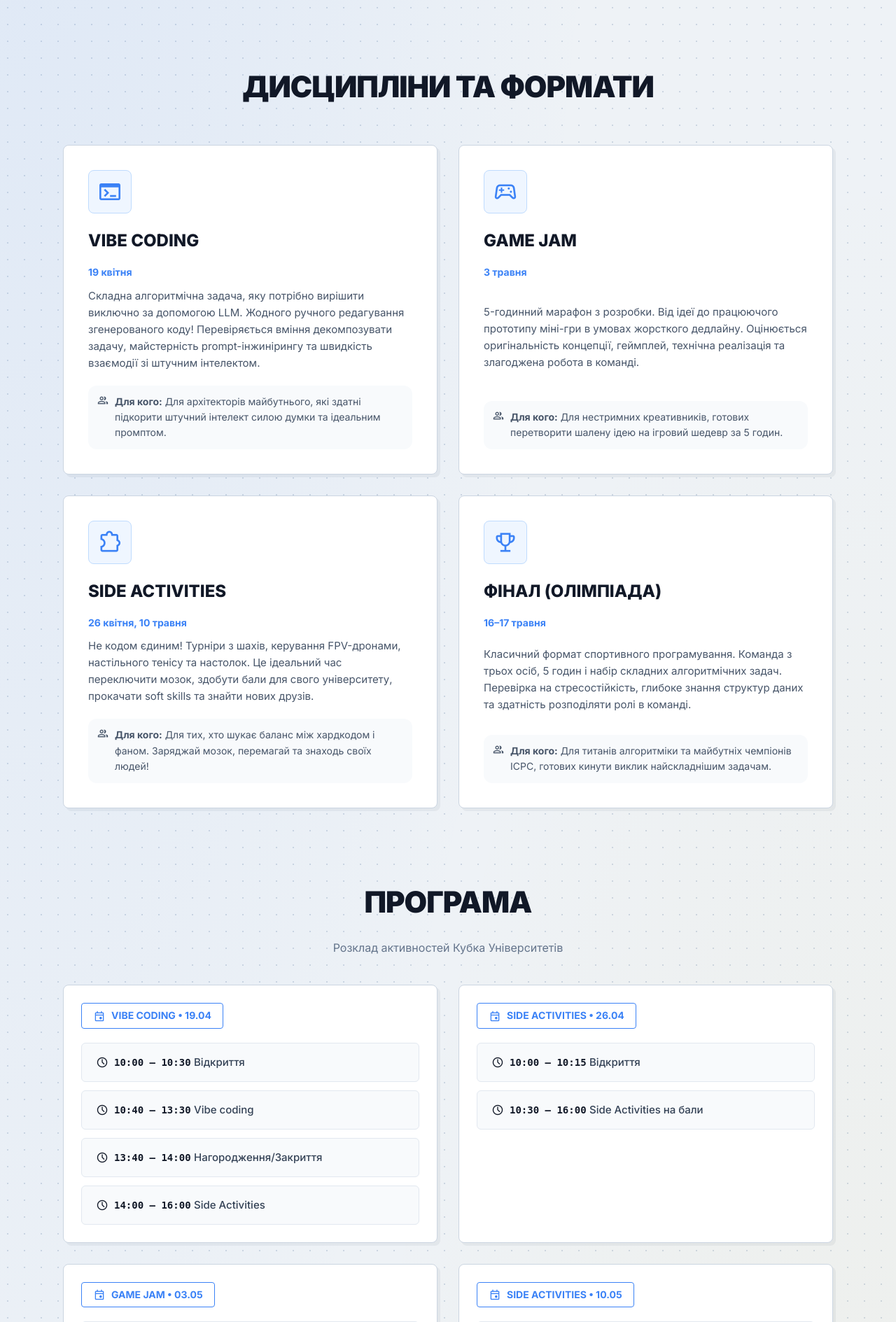
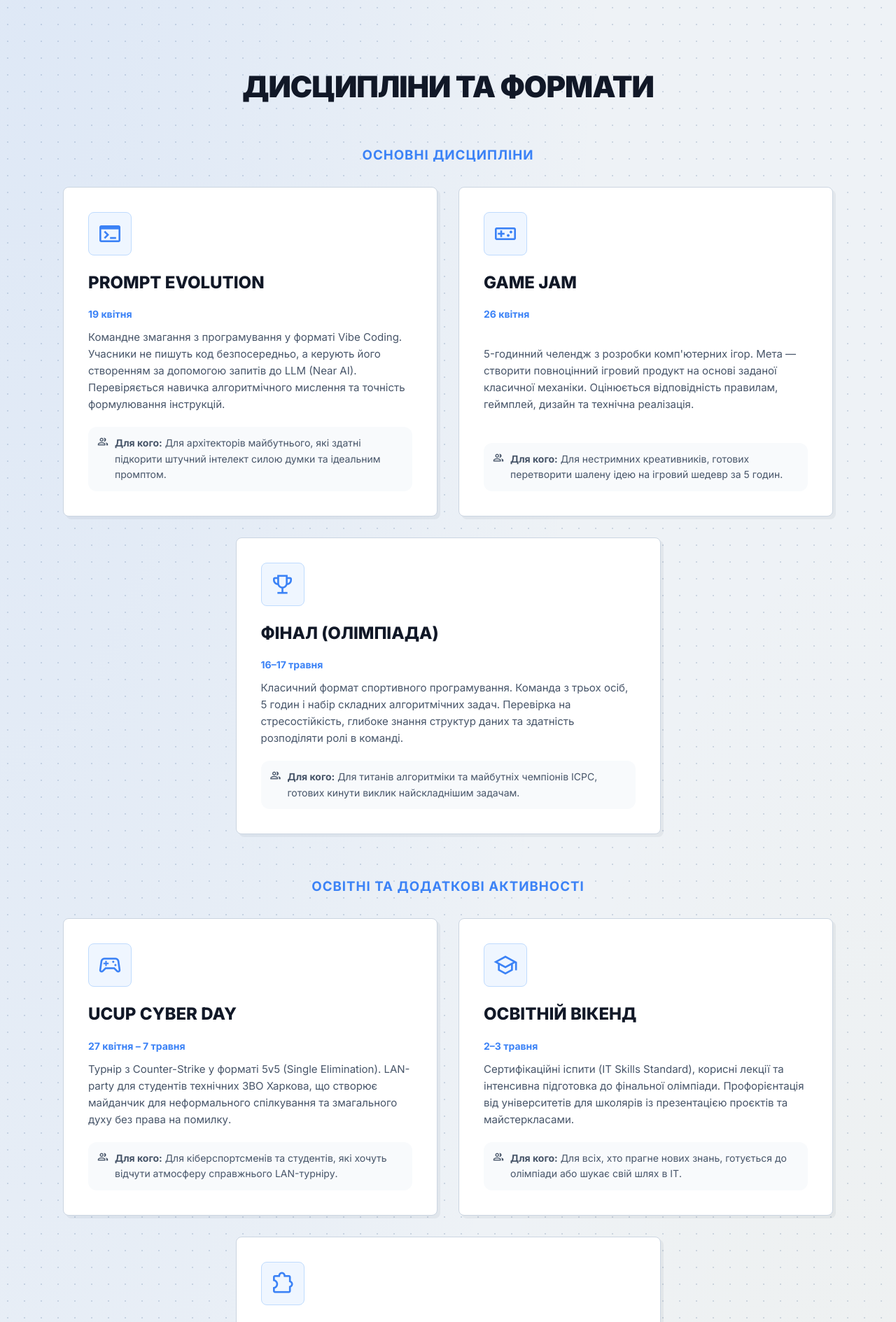
Before and after one commit to Carbo-hub/ucup2026, a FastAPI app: page / in a window 1280 px wide. Shown: the part 1440-3329 px from the top of the page at 70% size. Run offline with FastAPI, Linux system fonts and the light colour scheme.

Commit message:
09/04 update 1

```diff
--- a/main.py
+++ b/main.py
@@ -31,9 +31,9 @@ async def read_root(request: Request, lang: str = "ua"):
             "css_version": css_version,
             "ucup_logo": "/static/logos/ucup.png",
             "ui": site_data["ui"],
-            "events": site_data["events"],
+            "main_events": site_data.get("main_events", []),
+            "side_events": site_data.get("side_events", []),
             "schedule": site_data["schedule"],
-            "organizers": site_data["organizers"],
             "participants": site_data["participants"],
             "sponsors": site_data["sponsors"],
             "main_organizer": site_data["main_organizer"]
--- a/static/locales/ua.json
+++ b/static/locales/ua.json
@@ -11,10 +11,6 @@
     "hero_date": "19 квітня – 17 травня 2026",
     "hero_location": "Харків, Україна (безпечні укриття)",
     "hero_btn": "Докладніше",
-    "hero_term_1": "> РІВЕНЬ ДОСТУПУ: СТУДЕНТ",
-    "hero_term_2": "> НАПРЯМ: ПРОГРАМУВАННЯ",
-    "hero_term_3": "> ФОРМАТ: КОМАНДНИЙ",
-    "hero_term_4": "> СИСТЕМА РЕЙТИНГУ: АКТИВНА",
     "about_title": "Чому ми це робимо?",
     "about_prob_title": "Проблема",
     "about_prob_text": "Студентам бракує практики та драйву. Сучасні виклики вимагають не лише теорії, а й уміння швидко адаптуватися та бути розумнішими за штучний інтелект.",
@@ -23,12 +19,13 @@
     "about_team_title": "Команда та Soft Skills: Чому це важливо?",
     "about_team_text": "У сучасному ІТ-світі технічних навичок (hard skills) вже недостатньо. Вміння працювати в команді, комунікувати, розподіляти ролі та підтримувати один одного — це те, що відрізняє простого кодера від лідера. Наші Side Activities та командні змагання створені саме для того, щоб ви розвивали соціальні навички, знаходили однодумців та вчилися перемагати разом.",
     "format_title": "Дисципліни та формати",
+    "format_main_title": "Основні дисципліни",
+    "format_side_title": "Освітні та додаткові активності",
     "format_for_whom": "Для кого:",
     "schedule_title": "Програма",
     "schedule_subtitle": "Розклад активностей Кубка Університетів",
-    "partners_orgs": "Організатори",
-    "partners_participants": "Учасники",
-    "partners_sponsors": "Партнери",
+    "partners_participants": "Учасники та Організатори",
+    "partners_sponsors": "Спонсори",
     "footer_desc": "— інтелектуальний турнір, що об'єднує алгоритмічне програмування, штучний інтелект та креативність.",
     "footer_contacts": "Контакти",
     "footer_orgs": "Організатори",
@@ -39,27 +36,20 @@
     "modal_text": "Оскільки Google Форма ще в процесі створення, тут поки що порожньо. Скоро ми додамо сюди анкету!",
     "modal_placeholder": "Тут буде Google Форма"
   },
-  "events": [
+  "main_events": [
     {
       "icon": "terminal",
-      "title": "Vibe Coding",
+      "title": "Prompt Evolution",
       "date": "19 квітня",
       "for_whom": "Для архітекторів майбутнього, які здатні підкорити штучний інтелект силою думки та ідеальним промптом.",
-      "desc": "Складна алгоритмічна задача, яку потрібно вирішити виключно за допомогою LLM. Жодного ручного редагування згенерованого коду! Перевіряється вміння декомпозувати задачу, майстерність prompt-інжинірингу та швидкість взаємодії зі штучним інтелектом."
+      "desc": "Командне змагання з програмування у форматі Vibe Coding. Учасники не пишуть код безпосередньо, а керують його створенням за допомогою запитів до LLM (Near AI). Перевіряється навичка алгоритмічного мислення та точність формулювання інструкцій."
     },
     {
-      "icon": "sports_esports",
+      "icon": "videogame_asset",
       "title": "Game Jam",
-      "date": "3 травня",
+      "date": "26 квітня",
       "for_whom": "Для нестримних креативників, готових перетворити шалену ідею на ігровий шедевр за 5 годин.",
-      "desc": "5-годинний марафон з розробки. Від ідеї до працюючого прототипу міні-гри в умовах жорсткого дедлайну. Оцінюється оригінальність концепції, геймплей, технічна реалізація та злагоджена робота в команді."
-    },
-    {
-      "icon": "extension",
-      "title": "Side Activities",
-      "date": "26 квітня, 10 травня",
-      "for_whom": "Для тих, хто шукає баланс між хардкодом і фаном. Заряджай мозок, перемагай та знаходь своїх людей!",
-      "desc": "Не кодом єдиним! Турніри з шахів, керування FPV-дронами, настільного тенісу та настолок. Це ідеальний час переключити мозок, здобути бали для свого університету, прокачати soft skills та знайти нових друзів."
+      "desc": "5-годинний челендж з розробки комп'ютерних ігор. Мета — створити повноцінний ігровий продукт на основі заданої класичної механіки. Оцінюється відповідність правилам, геймплей, дизайн та технічна реалізація."
     },
     {
       "icon": "emoji_events",
@@ -69,30 +59,83 @@
       "desc": "Класичний формат спортивного програмування. Команда з трьох осіб, 5 годин і набір складних алгоритмічних задач. Перевірка на стресостійкість, глибоке знання структур даних та здатність розподіляти ролі в команді."
     }
   ],
+  "side_events": [
+    {
+      "icon": "sports_esports",
+      "title": "UCup Cyber Day",
+      "date": "27 квітня – 7 травня",
+      "for_whom": "Для кіберспортсменів та студентів, які хочуть відчути атмосферу справжнього LAN-турніру.",
+      "desc": "Турнір з Counter-Strike у форматі 5v5 (Single Elimination). LAN-party для студентів технічних ЗВО Харкова, що створює майданчик для неформального спілкування та змагального духу без права на помилку."
+    },
+    {
+      "icon": "school",
+      "title": "Освітній вікенд",
+      "date": "2–3 травня",
+      "for_whom": "Для всіх, хто прагне нових знань, готується до олімпіади або шукає свій шлях в ІТ.",
+      "desc": "Сертифікаційні іспити (IT Skills Standard), корисні лекції та інтенсивна підготовка до фінальної олімпіади. Профорієнтація від університетів для школярів із презентацією проєктів та майстеркласами."
+    },
+    {
+      "icon": "extension",
+      "title": "Side Activities",
+      "date": "Протягом турніру",
+      "for_whom": "Для тих, хто шукає баланс між хардкодом і фаном.",
+      "desc": "Не кодом єдиним! Турніри з шахів, керування FPV-дронами, настільного тенісу та настолок. Ідеальний час переключити мозок та прокачати soft skills."
+    }
+  ],
   "schedule": [
     {
-      "date": "19.04", "title": "Vibe Coding",
+      "date": "18.04", "title": "Відкриття турніру",
+      "events": [
+        {"time": "11:00 – 12:00", "desc": "Реєстрація"},
+        {"time": "12:00 – 13:00", "desc": "Офіційне відкриття"},
+        {"time": "13:00 – 16:00", "desc": "Side Activities"}
+      ]
+    },
+    {
+      "date": "19.04", "title": "Prompt Evolution",
+      "highlight": true,
       "events": [
         {"time": "10:00 – 10:30", "desc": "Відкриття"},
-        {"time": "10:40 – 13:30", "desc": "Vibe coding"},
+        {"time": "10:40 – 13:30", "desc": "Змагання Prompt Evolution"},
         {"time": "13:40 – 14:00", "desc": "Нагородження/Закриття"},
         {"time": "14:00 – 16:00", "desc": "Side Activities"}
       ]
     },
     {
-      "date": "26.04", "title": "Side Activities",
+      "date": "26.04", "title": "Game Jam",
+      "highlight": true,
       "events": [
         {"time": "10:00 – 10:15", "desc": "Відкриття"},
-        {"time": "10:30 – 16:00", "desc": "Side Activities на бали"}
+        {"time": "10:30 – 16:00", "desc": "Game jam (розробка)"},
+        {"time": "16:15 – 17:00", "desc": "Презентування проєктів"},
+        {"time": "16:45 – 17:00", "desc": "Нагородження/Закриття"}
       ]
     },
     {
-      "date": "03.05", "title": "Game Jam",
+      "date": "27.04 – 07.05", "title": "UCup Cyber Day (CS 5v5)",
       "events": [
-        {"time": "10:00 – 10:15", "desc": "Відкриття"},
-        {"time": "10:30 – 16:00", "desc": "Game jam"},
-        {"time": "16:15 – 17:00", "desc": "Презентування проектів"},
-        {"time": "16:45 – 17:00", "desc": "Нагородження/Закриття"}
+        {"time": "10:00 – 10:30", "desc": "Реєстрація та технічний чекап"},
+        {"time": "10:30 – 11:00", "desc": "Офіційне відкриття турніру"},
+        {"time": "11:00 – 14:00", "desc": "Стартові матчі (1/8 та 1/4)"},
+        {"time": "14:00 – 17:00", "desc": "Півфінальні зустрічі"},
+        {"time": "17:00 – 18:30", "desc": "Гранд-фінал"},
+        {"time": "18:30 – 19:00", "desc": "Церемонія нагородження"}
+      ]
+    },
+    {
+      "date": "02.05", "title": "Освітній вікенд (День 1)",
+      "events": [
+        {"time": "10:00 – 12:00", "desc": "Лекція та практичні заняття"},
+        {"time": "12:30 – 14:00", "desc": "Сертифікація IT Skills Standard"},
+        {"time": "14:30 – 16:00", "desc": "Профорієнтація та майстеркласи"}
+      ]
+    },
+    {
+      "date": "03.05", "title": "Освітній вікенд (День 2)",
+      "events": [
+        {"time": "10:00 – 12:00", "desc": "Підготовка до олімпіади"},
+        {"time": "12:30 – 14:00", "desc": "Сертифікаційні іспити"},
+        {"time": "14:30 – 16:00", "desc": "Презентації проєктів для школярів"}
       ]
     },
     {
@@ -110,23 +153,22 @@
       ]
     },
     {
-      "date": "17.05", "title": "Фінал",
+      "date": "17.05", "title": "Фінал Олімпіади",
+      "highlight": true,
       "events": [
         {"time": "10:00 – 10:15", "desc": "Відкриття"},
-        {"time": "11:00 – 16:00", "desc": "Олімпіада"},
-        {"time": "16:00 – 17:00", "desc": "Нагородження / Закриття"}
+        {"time": "11:00 – 14:00", "desc": "Олімпіада"},
+        {"time": "14:30 – 16:00", "desc": "Нагородження / Закриття"}
       ]
     }
   ],
-  "organizers": [
+  "participants": [
     {"name": "НТУ «ХПІ»", "logo": "/static/logos/universities/khpi.png", "url": "https://www.kpi.kharkov.ua/"},
     {"name": "ХНУ ім. В.Н.Каразіна", "logo": "/static/logos/universities/kuni.png", "url": "https://karazin.ua/"},
-    {"name": "Q-Bit", "logo": "/static/logos/universities/qbit.png", "url": "https://qbit.in.ua/"}
-  ],
-  "participants": [
     {"name": "ХНУРЕ", "logo": "/static/logos/universities/nure.png", "url": "https://nure.ua/"},
-    {"name": "НАУ ім. М.Є.Жуковського «ХАІ»", "logo": "/static/logos/universities/khai.png", "url": "https://khai.edu/"},
+    {"name": "ХАІ", "logo": "/static/logos/universities/khai.png", "url": "https://khai.edu/"},
     {"name": "ХНЕУ ім. С.Кузнеця", "logo": "/static/logos/universities/khneu.png", "url": "https://www.hneu.edu.ua/"},
+    {"name": "Q-Bit", "logo": "/static/logos/universities/qbit.png", "url": "https://qbit.in.ua/"},
     {"name": "Школи", "logo": "/static/logos/schools/school.png", "url": "#"}
   ],
   "sponsors": [
--- a/static/style.css
+++ b/static/style.css
@@ -114,3 +114,30 @@ h2.section-title { font-size: 42px; text-align: center; margin-bottom: 50px; col
     #hero h1 { font-size: 50px; } .cards-grid, .schedule-grid-new, .story-container { grid-template-columns: 1fr; } .footer-container { grid-template-columns: 1fr; }
     .footer-org-block { flex-direction: column; align-items: flex-start; text-align: left; } .modal-content { padding: 25px; }
 }
+
+/* --- ВИДІЛЕННЯ ГОЛОВНИХ ІВЕНТІВ У РОЗКЛАДІ --- */
+.schedule-day-card.main-event {
+    border: 2px solid #3b82f6;
+    box-shadow: 0 8px 25px rgba(59, 130, 246, 0.15);
+    transform: translateY(-2px);
+}
+.day-header.main-header {
+    background: #3b82f6;
+    color: white;
+}
+
+/* Відцентрування останнього елемента в сітці, якщо він непарний */
+.cards-grid > .card:last-child:nth-child(odd),
+.schedule-grid-new > .schedule-day-card:last-child:nth-child(odd) {
+    grid-column: 1 / -1; /* Займає обидві колонки */
+    width: calc(50% - 15px); /* Робимо ширину як у однієї картки */
+    margin: 0 auto; /* Відцентровуємо по горизонталі */
+}
+
+/* На мобільних екранах повертаємо 100% ширини */
+@media (max-width: 768px) {
+    .cards-grid > .card:last-child:nth-child(odd),
+    .schedule-grid-new > .schedule-day-card:last-child:nth-child(odd) {
+        width: 100%;
+    }
+}
--- a/templates/base.html
+++ b/templates/base.html
@@ -77,12 +77,20 @@
     </footer>
 
     <div id="regModal" class="modal-overlay" onclick="closeModalOnOutside(event)">
-        <div class="modal-content">
-            <button class="close-modal" onclick="closeModal()"><span class="material-symbols-outlined">close</span></button>
-            <h2 style="margin-top: 0; color: #0f172a;">{{ ui.modal_title }}</h2>
-            <p style="color: #475569; margin-bottom: 20px;">{{ ui.modal_text }}</p>
-            <div style="width: 100%; height: 300px; background: #f8fafc; border: 2px dashed #cbd5e1; border-radius: 16px; display: flex; align-items: center; justify-content: center; color: #94a3b8; font-weight: 600;">
-                <span class="material-symbols-outlined" style="margin-right: 10px;">edit_document</span> {{ ui.modal_placeholder }}
+        <div class="modal-content" style="padding: 20px 10px 10px; max-width: 800px; height: 90vh;">
+            <button class="close-modal" onclick="closeModal()" style="top: 10px; right: 15px; z-index: 10;"><span class="material-symbols-outlined">close</span></button>
+
+            <div style="width: 100%; height: 100%; border-radius: 8px; overflow: hidden; position: relative;">
+                <iframe
+                    src="https://docs.google.com/forms/d/e/1FAIpQLSfyIHldD66E4WuphjiZ4ardNEbETfGWgL2IPLjVGRJmg59c1A/viewform"
+                    width="100%"
+                    height="100%"
+                    frameborder="0"
+                    marginheight="0"
+                    marginwidth="0"
+                    style="position: absolute; top: 0; left: 0; right: 0; bottom: 0;">
+                    ...
+                </iframe>
             </div>
         </div>
     </div>
--- a/templates/index.html
+++ b/templates/index.html
@@ -6,13 +6,6 @@
         <div class="badge">{{ ui.hero_badge }}</div>
         <h1>{{ ui.hero_title | safe }}</h1>
         <p class="subtitle">{{ ui.hero_subtitle }}</p>
-
-        <div class="terminal-block">
-            <div class="terminal-line">{{ ui.hero_term_1 }}</div>
-            <div class="terminal-line">{{ ui.hero_term_2 }}</div>
-            <div class="terminal-line">{{ ui.hero_term_3 }}</div>
-            <div class="terminal-line">{{ ui.hero_term_4 }}</div>
-        </div>
 
         <div class="hero-meta">
             <span><span class="material-symbols-outlined icon-sm">calendar_month</span> {{ ui.hero_date }}</span>
@@ -43,8 +36,28 @@
 
     <section id="events">
         <h2 class="section-title">{{ ui.format_title }}</h2>
+
+        <h3 style="text-align: center; color: #3b82f6; text-transform: uppercase; letter-spacing: 1px; margin-bottom: 30px;">{{ ui.format_main_title }}</h3>
+        <div class="cards-grid" style="margin-bottom: 60px;">
+            {% for event in main_events %}
+            <div class="card">
+                <div class="card-icon">
+                    <span class="material-symbols-outlined" style="font-size: 36px; color: #3b82f6;">{{ event.icon }}</span>
+                </div>
+                <h3>{{ event.title }}</h3>
+                <p style="font-size: 14px; font-weight: 700; color: #3b82f6; margin-bottom: 10px;">{{ event.date }}</p>
+                <p>{{ event.desc }}</p>
+                <div style="font-size: 14px; background: #f8fafc; padding: 12px; border-radius: 12px; color: #475569; display: flex; align-items: flex-start; gap: 8px;">
+                    <span class="material-symbols-outlined icon-sm" style="flex-shrink: 0;">group</span>
+                    <span><strong>{{ ui.format_for_whom }}</strong> {{ event.for_whom }}</span>
+                </div>
+            </div>
+            {% endfor %}
+        </div>
+
+        <h3 style="text-align: center; color: #3b82f6; text-transform: uppercase; letter-spacing: 1px; margin-bottom: 30px;">{{ ui.format_side_title }}</h3>
         <div class="cards-grid">
-            {% for event in events %}
+            {% for event in side_events %}
             <div class="card">
                 <div class="card-icon">
                     <span class="material-symbols-outlined" style="font-size: 36px; color: #3b82f6;">{{ event.icon }}</span>
@@ -67,8 +80,8 @@
 
         <div class="schedule-grid-new">
             {% for day in schedule %}
-            <div class="schedule-day-card">
-                <div class="day-header">
+            <div class="schedule-day-card" {% if day.highlight %}style="border: 2px solid #3b82f6; box-shadow: 0 4px 20px rgba(59, 130, 246, 0.15);"{% endif %}>
+                <div class="day-header" {% if day.highlight %}style="background: #3b82f6; color: white; border-color: #3b82f6;"{% endif %}>
                     <span class="material-symbols-outlined icon-sm">event</span>
                     {{ day.title }} • {{ day.date }}
                 </div>
@@ -88,19 +101,7 @@
     </section>
 
     <section id="partners">
-        <h2 class="section-title" style="margin-bottom: 50px;">{{ ui.partners_orgs }}</h2>
-        <div class="entities-grid">
-            {% for org in organizers %}
-            <a href="{{ org.url }}" target="_blank" class="entity-link">
-                <div class="entity-card">
-                    <div class="entity-logo-wrapper"><img src="{{ org.logo }}" alt="{{ org.name }}"></div>
-                    <div class="entity-name">{{ org.name }}</div>
-                </div>
-            </a>
-            {% endfor %}
-        </div>
-
-        <h2 class="section-title" style="margin-top: 80px; margin-bottom: 50px;">{{ ui.partners_participants }}</h2>
+        <h2 class="section-title" style="margin-bottom: 50px;">{{ ui.partners_participants }}</h2>
         <div class="entities-grid">
             {% for part in participants %}
             <a href="{{ part.url }}" target="_blank" class="entity-link">
```
Also changed, not shown: static/locales/en.json (+76 -36 lines), README.md.
